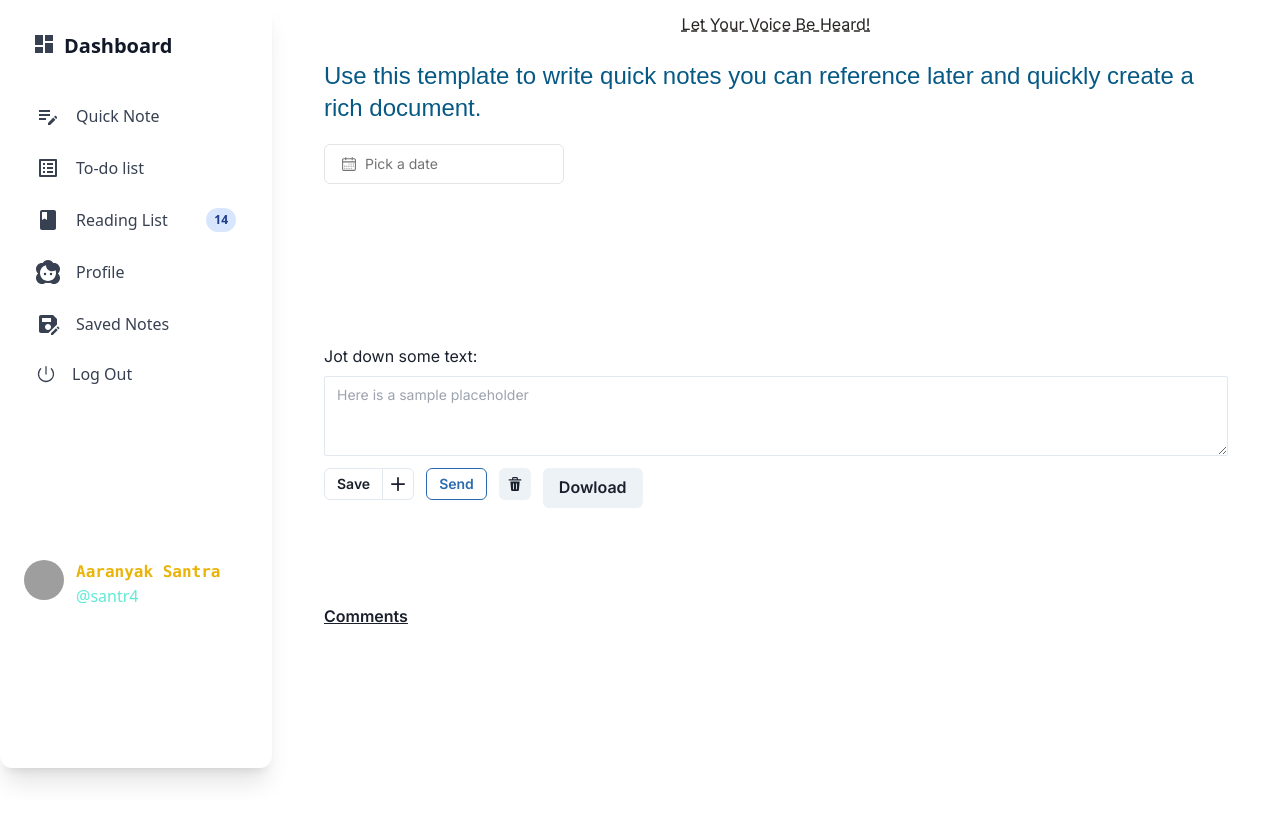
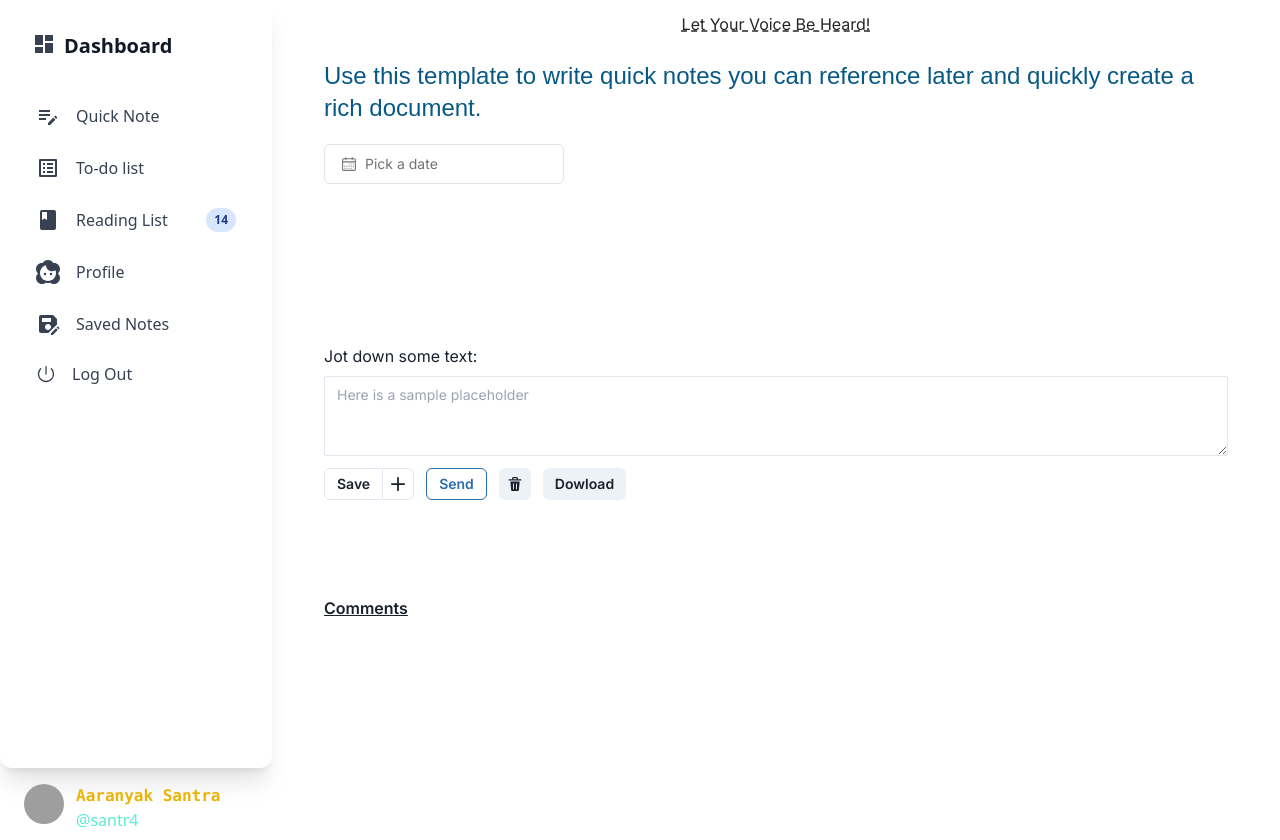
Before and after one commit to santr4/Note.it, a Next.js app in the folder note.it/: page /documents in a window 1280 px wide. Before the commit the page ends 800 px from the top, so only its background shows below. Built offline with nearby package versions, Linux system fonts and the light colour scheme; grey boxes are pictures that could not be loaded; a web font is replaced by a local one.

Commit message:
minor changes in comments section + avatar padding changed in sidebar

```diff
--- a/note.it/src/app/(main)/_components/button1.tsx
+++ b/note.it/src/app/(main)/_components/button1.tsx
@@ -16,7 +16,7 @@ export const Button1 = () => {
       <IconButton aria-label="delete" size="sm">
         <DeleteIcon />
       </IconButton>
-      <Button>Dowload</Button>
+      <Button size="sm">Dowload</Button>
     </div>
   );
 };
--- a/note.it/src/app/(main)/_components/navigation.tsx
+++ b/note.it/src/app/(main)/_components/navigation.tsx
@@ -89,7 +89,7 @@ export function Navigation() {
             </div>
             Log Out
           </div>
-          <div className="pt-40 flex flex-row">
+          <div className="pt-96 flex flex-row">
             <Avatar>
               <AvatarImage src="https://github.com/santr4.png" />
               <AvatarFallback>Aaranyak Santra</AvatarFallback>
--- a/note.it/src/app/layout.tsx
+++ b/note.it/src/app/layout.tsx
@@ -5,7 +5,7 @@ import "./globals.css";
 const inter = Inter({ subsets: ["latin"] });
 
 export const metadata: Metadata = {
-  title: "Create Next App",
+  title: "Note.it",
   description: "Generated by create next app",
 };
 
--- a/note.it/src/components/comment.js
+++ b/note.it/src/components/comment.js
@@ -13,7 +13,7 @@ export default class Comments extends Component {
     scriptEl.setAttribute("async", true);
     scriptEl.setAttribute("repo", "santr4/youtube-utterance-comments");
     scriptEl.setAttribute("issue-term", "url");
-    scriptEl.setAttribute("theme", "github-dark-orange");
+    scriptEl.setAttribute("theme", "github-light");
     this.commentBox.current.appendChild(scriptEl);
   }
 
```
